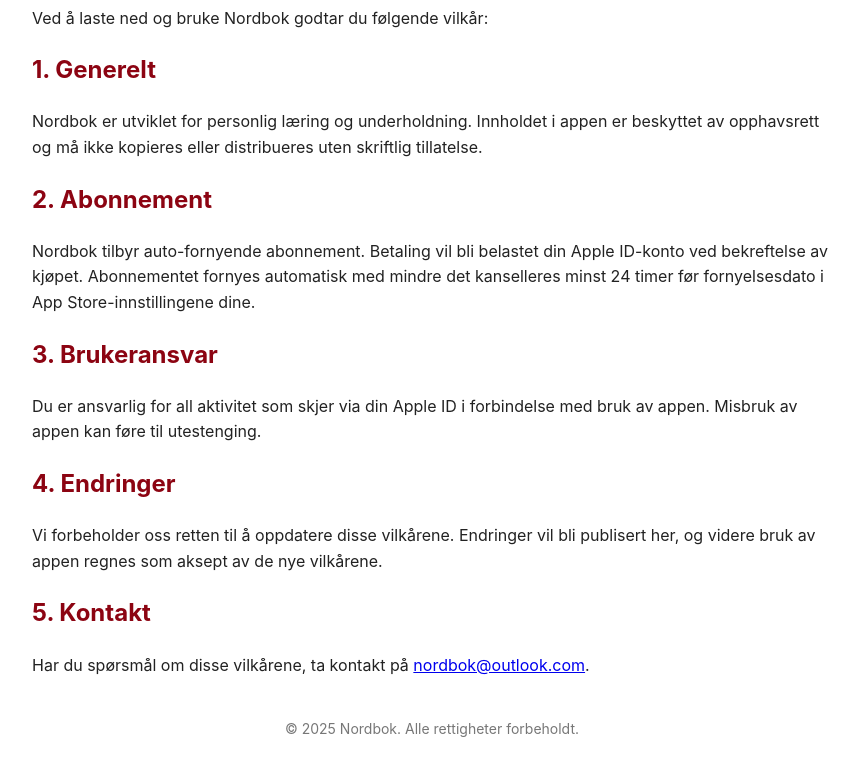
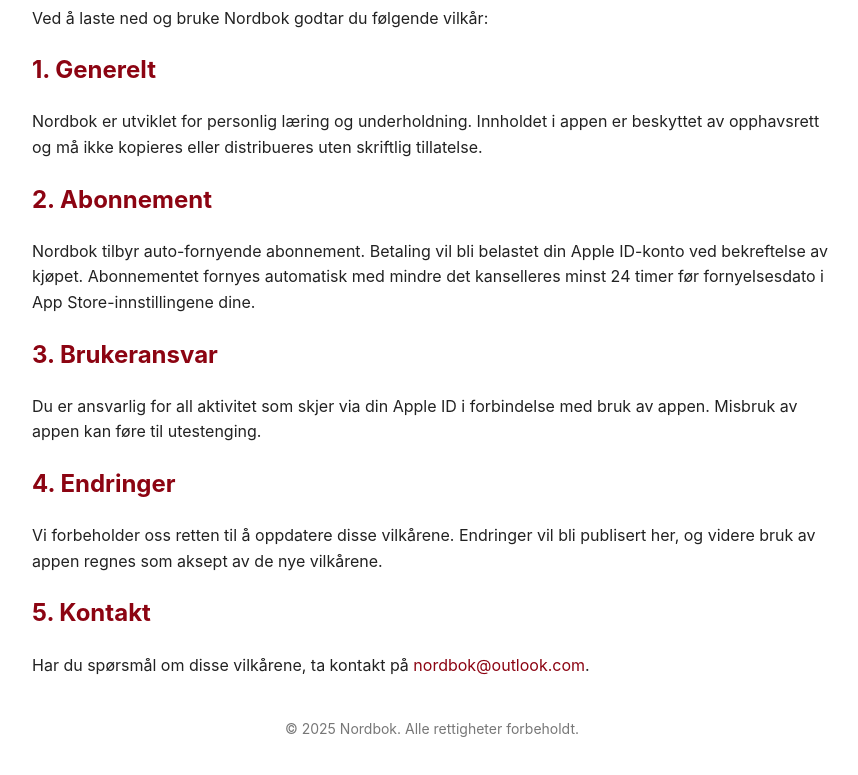
Before and after one commit to Nordbok/Nordbok.Support, a plain HTML site: page Terms.html in a window 1280 px wide. Shown: the part 107-882 px from the top of the page, without its empty margins (208-1066 px from the left). Drawn offline with Linux system fonts and the light colour scheme.

Commit message:
Update Terms.html

```diff
--- a/Terms.html
+++ b/Terms.html
@@ -11,9 +11,17 @@
       padding: 0 16px;
       line-height: 1.6;
       color: #222;
+      background-color: #fff;
     }
     h1, h2 {
       color: #8C0412;
+    }
+    a {
+      color: #8C0412;
+      text-decoration: none;
+    }
+    a:hover {
+      text-decoration: underline;
     }
     footer {
       margin-top: 40px;
```
